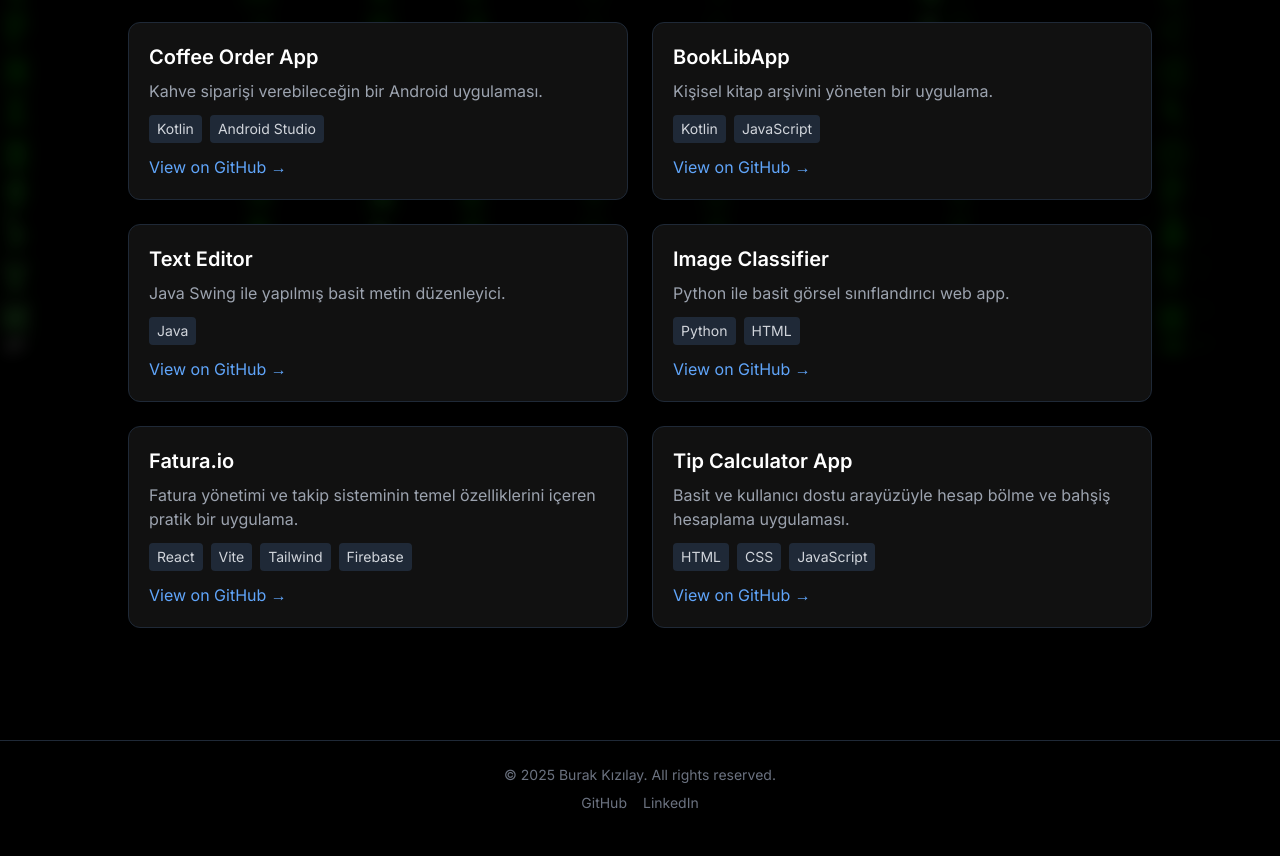
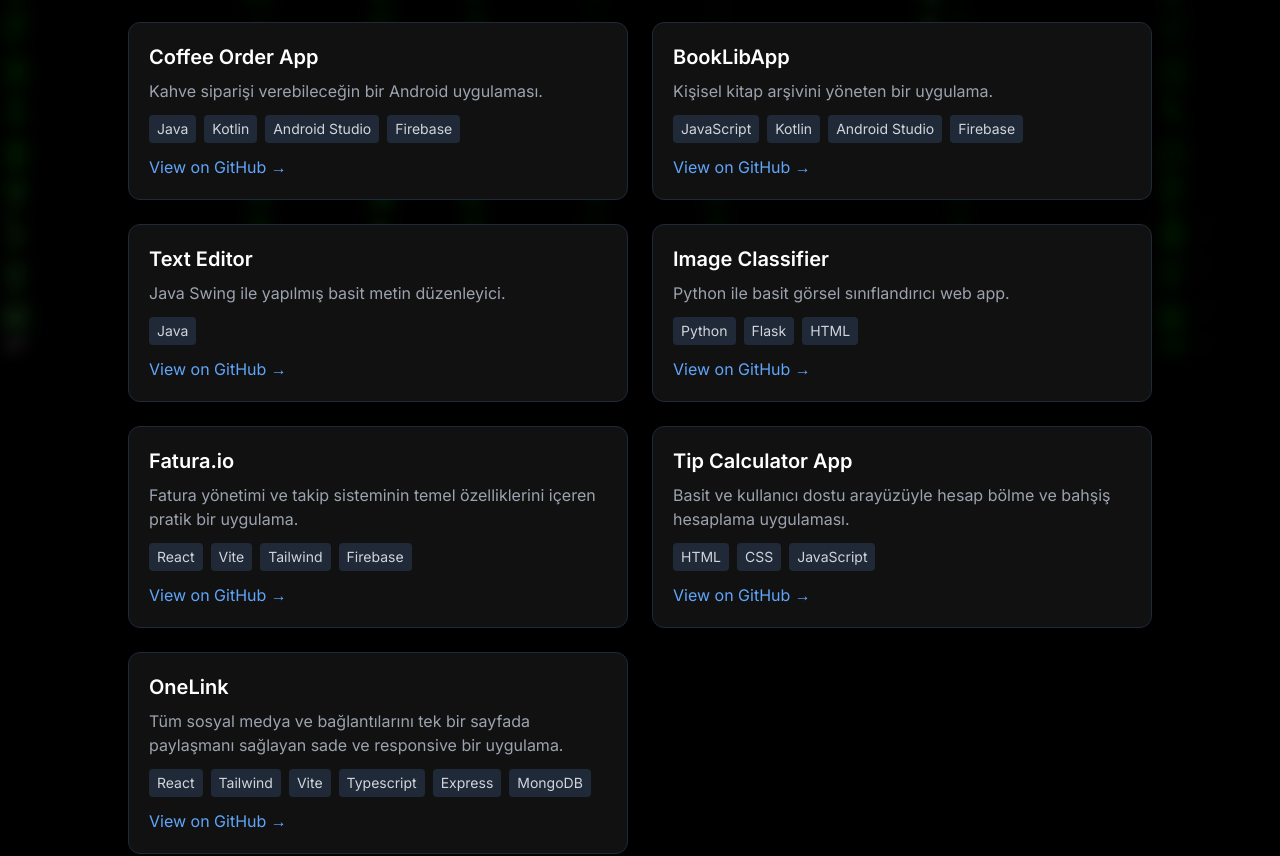
Before and after one commit to ChemieAi/portfolio, a React (Vite) app: page /#/projects in a window 1280 px wide. Shown: the part 448-1304 px from the top of the page. Built offline with nearby package versions, Linux system fonts and the light colour scheme.

Commit message:
new proj

```diff
--- a/src/pages/Projects.jsx
+++ b/src/pages/Projects.jsx
@@ -4,7 +4,7 @@
     {
         title: "NextStepCV",
         description: "Adım adım CV oluşturmanı sağlayan modern, sade ve özelleştirilebilir bir uygulama.",
-        technologies: ["React", "Tailwind", "Firebase"],
+        technologies: ["React", "Tailwind", "Vite", "Express", "Firebase"],
         github: "https://github.com/ChemieAi/NextStep",
     },
     {
@@ -16,13 +16,13 @@
     {
         title: "Coffee Order App",
         description: "Kahve siparişi verebileceğin bir Android uygulaması.",
-        technologies: ["Kotlin", "Android Studio"],
+        technologies: ["Java", "Kotlin", "Android Studio", "Firebase"],
         github: "https://github.com/ChemieAi/coffeeorderappone",
     },
     {
         title: "BookLibApp",
         description: "Kişisel kitap arşivini yöneten bir uygulama.",
-        technologies: ["Kotlin", "JavaScript"],
+        technologies: ["JavaScript", "Kotlin", "Android Studio", "Firebase"],
         github: "https://github.com/ChemieAi/booklibapp",
     },
     {
@@ -34,7 +34,7 @@
     {
         title: "Image Classifier",
         description: "Python ile basit görsel sınıflandırıcı web app.",
-        technologies: ["Python", "HTML"],
+        technologies: ["Python", "Flask", "HTML"],
         github: "https://github.com/ChemieAi/imageClassifactionwebapp",
     },
     {
@@ -48,6 +48,12 @@
         description: "Basit ve kullanıcı dostu arayüzüyle hesap bölme ve bahşiş hesaplama uygulaması.",
         technologies: ["HTML", "CSS", "JavaScript"],
         github: "https://github.com/ChemieAi/tip-calculator-app",
+    },
+    {
+        title: "OneLink",
+        description: "Tüm sosyal medya ve bağlantılarını tek bir sayfada paylaşmanı sağlayan sade ve responsive bir uygulama.",
+        technologies: ["React", "Tailwind", "Vite", "Typescript", "Express", "MongoDB"],
+        github: "https://github.com/ChemieAi/one-link",
     },
 ];
 
```
